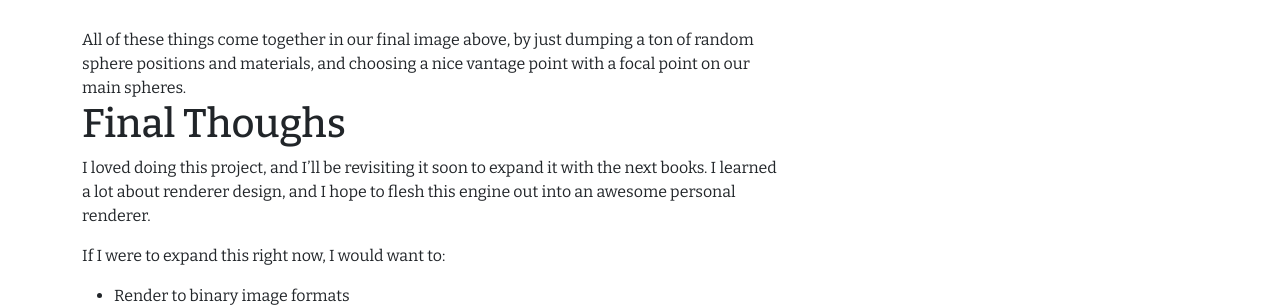
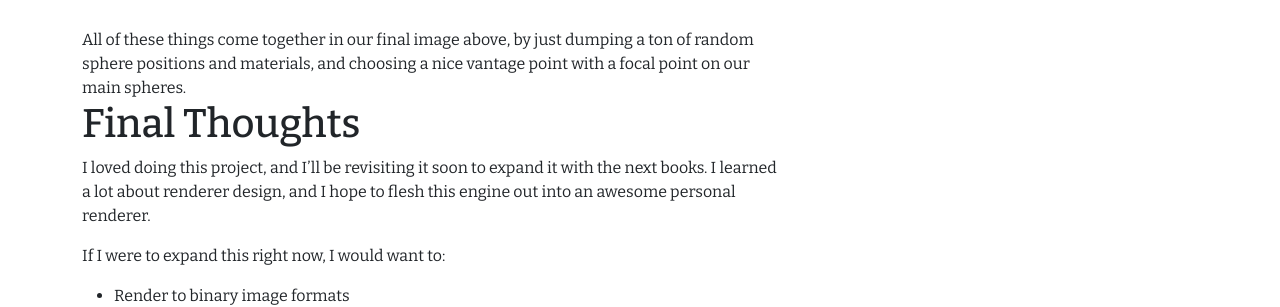
Before and after one commit to kylebueche/kylebueche.github.io, a Jekyll site: the page built from projects/ray-tracer-cpp.md, in a window 1280 px wide and 900 px high, scrolled down 2462 px. Shown: the part 322-629 px from the top of the window. Built offline with Jekyll 4.4.1, drawn with Linux system fonts in a browser that asks for light colours.

Commit message:
Update ray-tracer-cpp.md

```diff
--- a/projects/ray-tracer-cpp.md
+++ b/projects/ray-tracer-cpp.md
@@ -96,7 +96,7 @@ And finally, let's set up our depth of field:
 All of these things come together in our final image above, by just dumping a ton of random sphere positions and materials, and choosing a nice vantage point with a focal point on our main spheres.
 </div>
 
-# Final Thoughs
+# Final Thoughts
 
 <div style="max-width:700px;" markdown=1>
   I loved doing this project, and I'll be revisiting it soon to expand it with the next books.
```
